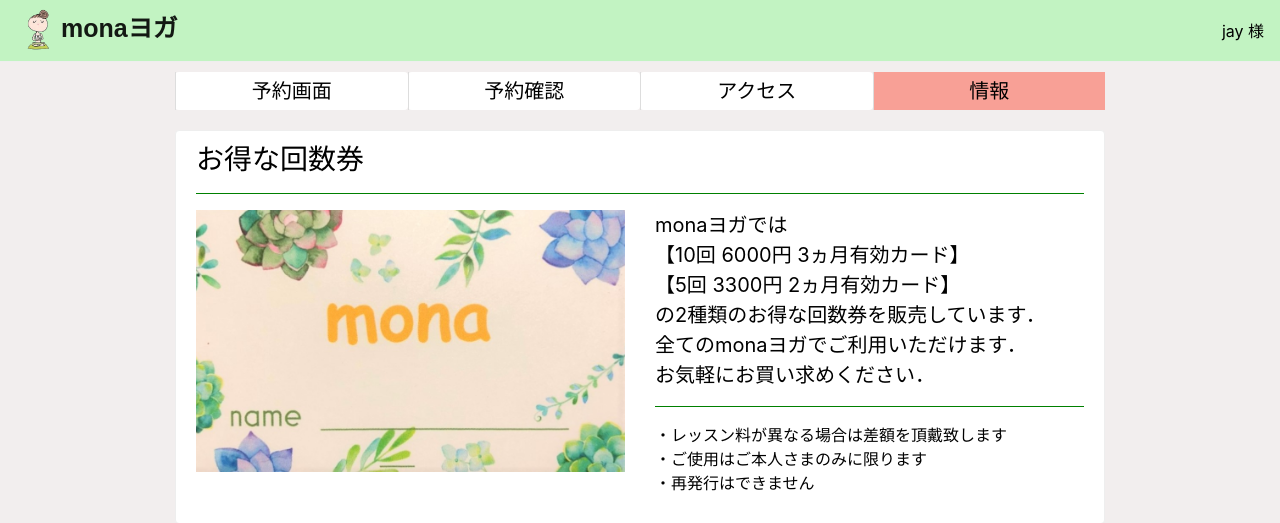
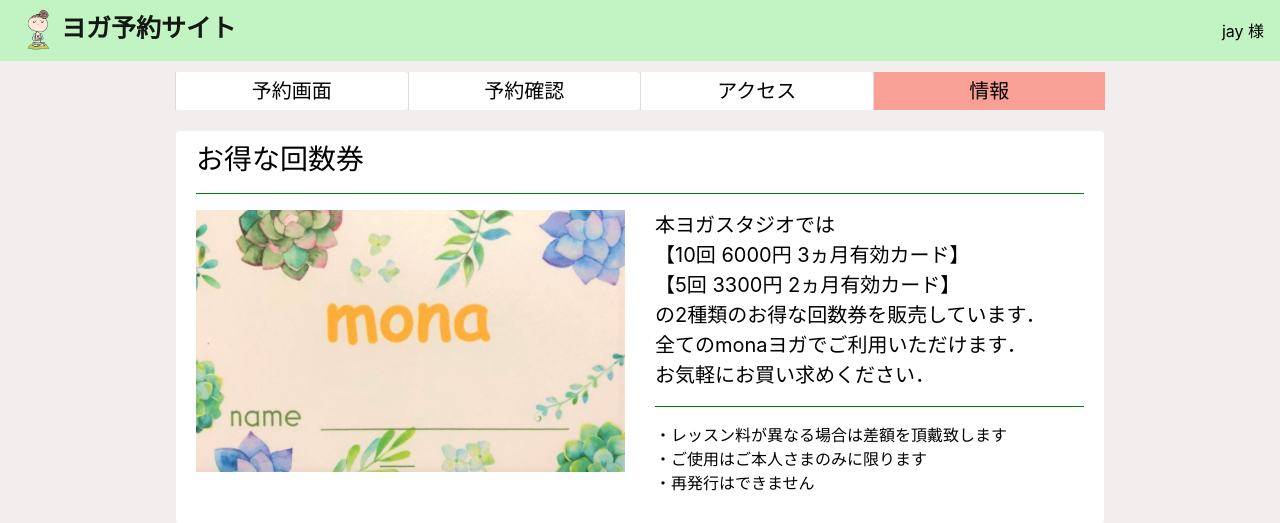
Before and after one commit to jay0423/yogaproject, a Django app: page /info in a window 1280 px wide. Shown: the top 523 px of the page. Run offline with Django 3.2, Linux system fonts and the light colour scheme; a user stored in the database is signed in; some libraries are stand-ins or nearby versions.

Commit message:
サイト名をヨガ予約サイトに変更．またタグにアイコンが表示されるように実装した．

```diff
--- a/templates/base.html
+++ b/templates/base.html
@@ -10,16 +10,17 @@
   <!-- Bootstrap CSS -->
   <link rel="stylesheet" type="text/css" href="{% static 'bootstrap.css' %}">
   <link rel="stylesheet" type="text/css" href="{% static 'base.css' %}">
-  <title>monaヨガ</title>
+  <title>ヨガ予約サイト</title>
 
   <!-- アドレスバー等のブラウザのUIを非表示 -->
   <!-- <meta name="apple-mobile-web-app-capable" content="yes"> -->
   <!-- default（Safariと同じ） / black（黒） / black-translucent（ステータスバーをコンテンツに含める） -->
   <meta name="apple-mobile-web-app-status-bar-style" content="black">
   <!-- ホーム画面に表示されるアプリ名 -->
-  <meta name="apple-mobile-web-app-title" content="monaヨガ">
+  <meta name="apple-mobile-web-app-title" content="ヨガ予約サイト">
   <!-- ホーム画面に表示されるアプリアイコン -->
   <link rel="apple-touch-icon" href="{% static 'logo2.jpg' %}">
+  <link rel="icon" href="{% static 'logo2.jpg' %}">
 
   {% block customcss %}
   {% endblock customcss %}
--- a/templates/header.html
+++ b/templates/header.html
@@ -4,7 +4,7 @@
 
 <nav class="navbar navbar-light sticky-top"
     style="background-color: rgb(194, 243, 194); border-bottom: 1px solid #eee;">
-    <a class="navbar-brand"><img class="header_logo" src="{% static 'logo.png' %}">monaヨガ</a>
+    <a class="navbar-brand"><img class="header_logo" src="{% static 'logo.png' %}">ヨガ予約サイト</a>
     {% if user.first_name != "" %}
     <span style="color: #000;">{{ user.last_name }}{{ user.first_name }} 様</span>
     {% else %}
--- a/templates/header_admin.html
+++ b/templates/header_admin.html
@@ -3,7 +3,7 @@
 <link rel="stylesheet" type="text/css" href="{% static 'header.css' %}">
 
 <nav class="navbar navbar-expand-md navbar-light sticky-top" style="background-color: rgb(194, 243, 194); border-bottom: 1px solid #eee;">
-    <a class="navbar-brand"><img src="{% static 'logo.png' %}" width="35" height="35">monaヨガ</a>
+    <a class="navbar-brand"><img src="{% static 'logo.png' %}" width="35" height="35">ヨガ予約サイト</a>
 
     <button class="navbar-toggler" type="button" data-toggle="collapse" data-target="#navbarNav"
         aria-controls="navbarNav" aria-expanded="false" aria-label="Toggle navigation" style="border-color: rgb(194, 243, 194);">
--- a/templates/info.html
+++ b/templates/info.html
@@ -41,7 +41,7 @@
             </div>
             <div class="col-lg">
                 <p>
-                    monaヨガでは<br>
+                    本ヨガスタジオでは<br>
                     【10回 6000円 3ヵ月有効カード】<br>
                     【5回 3300円 2ヵ月有効カード】<br>
                     の2種類のお得な回数券を販売しています．<br>
--- a/templates/login.html
+++ b/templates/login.html
@@ -7,7 +7,7 @@
 
 {% block content %}
 <form class="form-signin" method="POST" action="">{% csrf_token %}
-    <h1 class="monayoga">monaヨガ</h1>
+    <h1 class="monayoga">ヨガ予約サイト</h1>
     <br>
     {% if memo != '' %}
     <div class="alert alert-warning setting" role="alert">
--- a/templates/signup.html
+++ b/templates/signup.html
@@ -7,7 +7,7 @@
 
 {% block content %}
 <div class="container">
-    <h1 class="monayoga">monaヨガ</h1>
+    <h1 class="monayoga">ヨガ予約サイト</h1>
     <br><br><br>
     <form class="form-signin" method="POST" action="">{% csrf_token %}
         <h3>サインアップ</h3>
```
Also changed, not shown: db.sqlite3.
